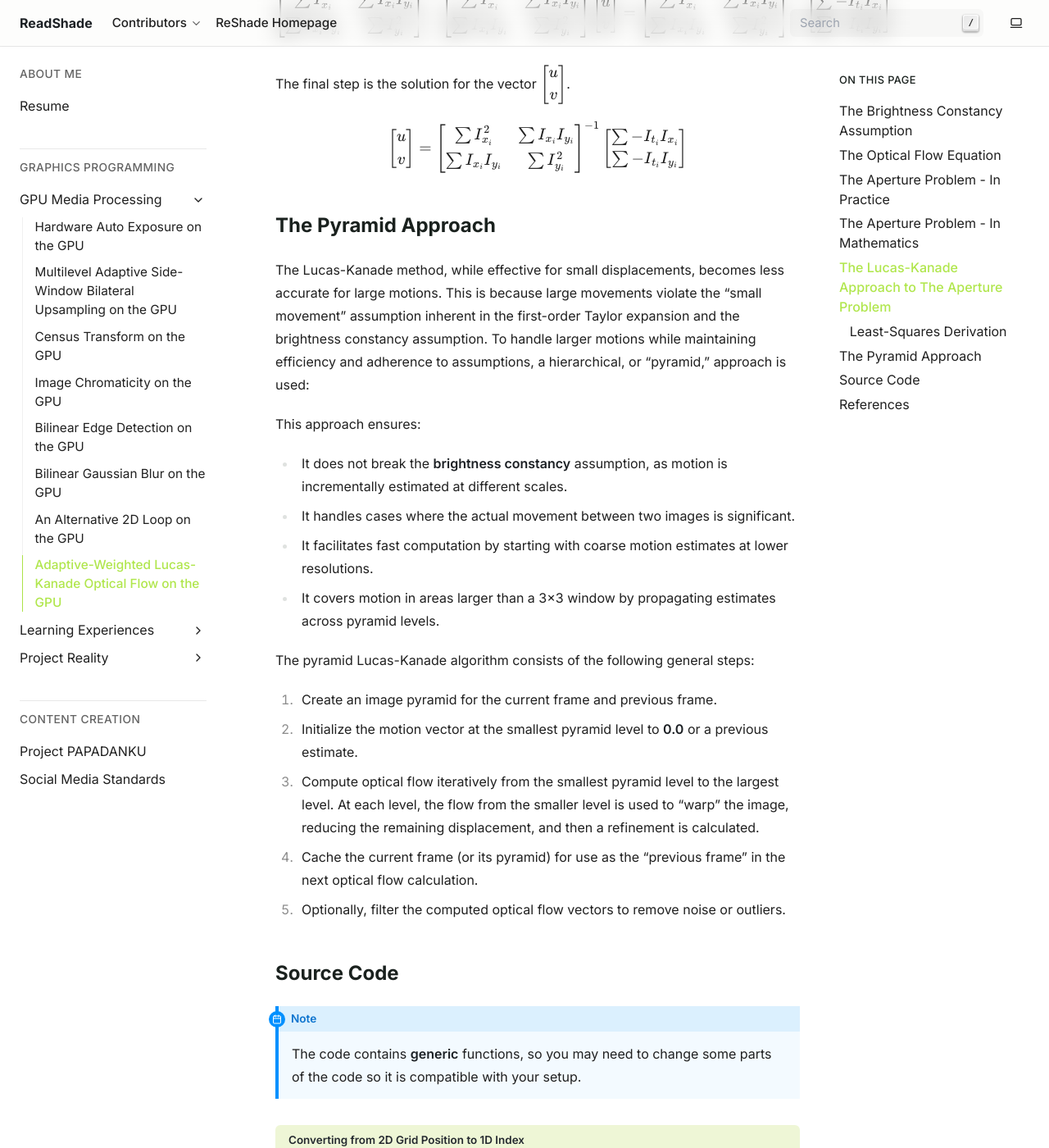
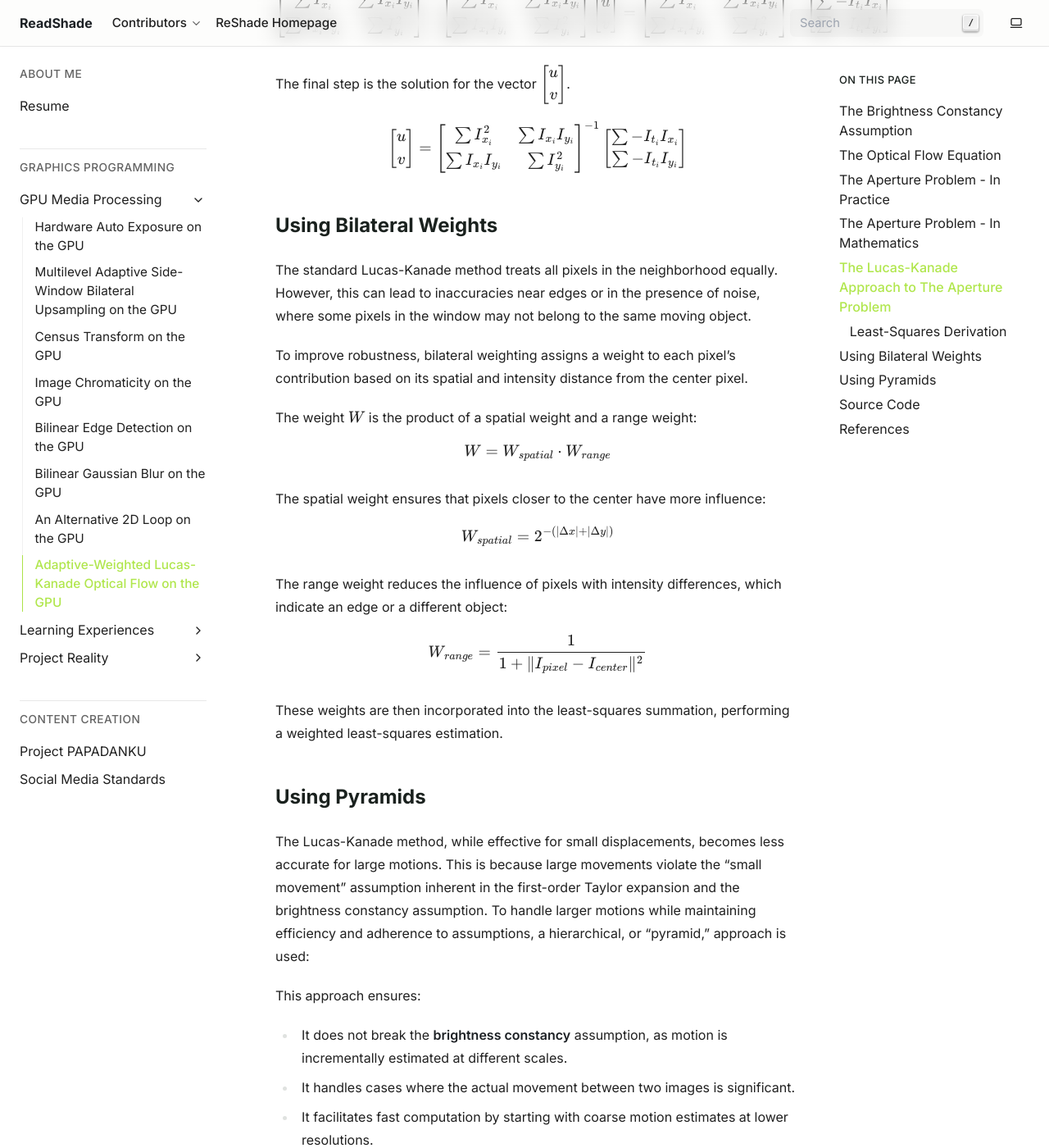
Before and after one commit to papadanku/papadanku.github.io, a Sphinx documentation site: the page built from doc/blog/gpu/opticalflow.rst, in a window 1280 px wide and 1400 px high, scrolled down 4952 px. Shown: the whole window at 82% size. Built offline with Sphinx 7.4.7, drawn with Linux system fonts in a browser that asks for light colours; some of the changed text lies outside the part shown.

Commit message:
Optical Flow: Add a secion on using bilateral weights.

```diff
--- a/doc/blog/gpu/autoexposure.rst
+++ b/doc/blog/gpu/autoexposure.rst
@@ -25,8 +25,8 @@ Let's try a couple of experiments:
 
 What you probably noticed in both experiments is this:
 
-* When you \(or your camera\) are in a **dark place**, you become **more sensitive to light**, trying to gather as much as possible to see.
-* When you \(or your camera\) are in a **bright place**, you become **less sensitive to light**, preventing everything from looking washed out.
+- When you \(or your camera\) are in a **dark place**, you become **more sensitive to light**, trying to gather as much as possible to see.
+- When you \(or your camera\) are in a **bright place**, you become **less sensitive to light**, preventing everything from looking washed out.
 
 **This is the main goal of auto exposure**: to automatically change how sensitive we are to light, depending on how bright our surroundings are. It helps us see details in both dark shadows and bright highlights.
 
--- a/doc/blog/gpu/opticalflow.rst
+++ b/doc/blog/gpu/opticalflow.rst
@@ -230,17 +230,44 @@ The final step is the solution for the vector :math:`\begin{bmatrix} u \\ v \end
    \sum -I_{t_{i}}I_{y_{i}}
    \end{bmatrix}
 
-The Pyramid Approach
---------------------
+Using Bilateral Weights
+-----------------------
+
+The standard Lucas-Kanade method treats all pixels in the neighborhood equally. However, this can lead to inaccuracies near edges or in the presence of noise, where some pixels in the window may not belong to the same moving object.
+
+To improve robustness, bilateral weighting assigns a weight to each pixel's contribution based on its spatial and intensity distance from the center pixel.
+
+The weight :math:`W` is the product of a spatial weight and a range weight:
+
+.. math::
+
+   W = W_{spatial} \cdot W_{range}
+
+The spatial weight ensures that pixels closer to the center have more influence:
+
+.. math::
+
+   W_{spatial} = 2^{-(|\Delta x| + |\Delta y|)}
+
+The range weight reduces the influence of pixels with intensity differences, which indicate an edge or a different object:
+
+.. math::
+
+   W_{range} = \frac{1}{1 + \|I_{pixel} - I_{center}\|^2}
+
+These weights are then incorporated into the least-squares summation, performing a weighted least-squares estimation.
+
+Using Pyramids
+--------------
 
 The Lucas-Kanade method, while effective for small displacements, becomes less accurate for large motions. This is because large movements violate the "small movement" assumption inherent in the first-order Taylor expansion and the brightness constancy assumption. To handle larger motions while maintaining efficiency and adherence to assumptions, a hierarchical, or "pyramid," approach is used:
 
 This approach ensures:
 
-* It does not break the **brightness constancy** assumption, as motion is incrementally estimated  at different scales.
-* It handles cases where the actual movement between two images is significant.
-* It facilitates fast computation by starting with coarse motion estimates at lower resolutions.
-* It covers motion in areas larger than a 3x3 window by propagating estimates across pyramid levels.
+- It does not break the **brightness constancy** assumption, as motion is incrementally estimated  at different scales.
+- It handles cases where the actual movement between two images is significant.
+- It facilitates fast computation by starting with coarse motion estimates at lower resolutions.
+- It covers motion in areas larger than a 3x3 window by propagating estimates across pyramid levels.
 
 The pyramid Lucas-Kanade algorithm consists of the following general steps:
 
@@ -287,7 +314,7 @@ Source Code
    }
 
 .. code-block:: hlsl
-   :caption: Lucas-Kanade Optical Flow
+   :caption: Adaptive-Weighted Lucas-Kanade Optical Flow
 
    /*
       Lucas-Kanade optical flow with bilinear fetches. The algorithm is motified to not output in pixels, but normalized displacements.
```
Also changed, not shown: doc/blog/pr/shadermodel3.rst (+4 -4 lines).
